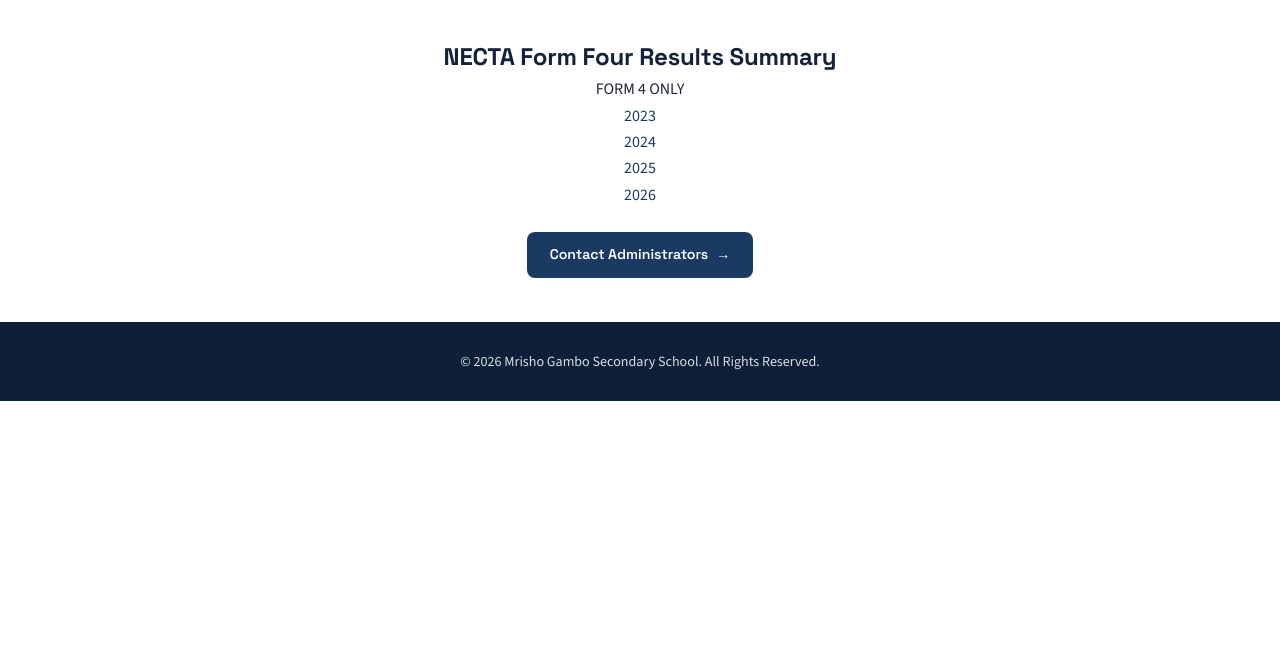
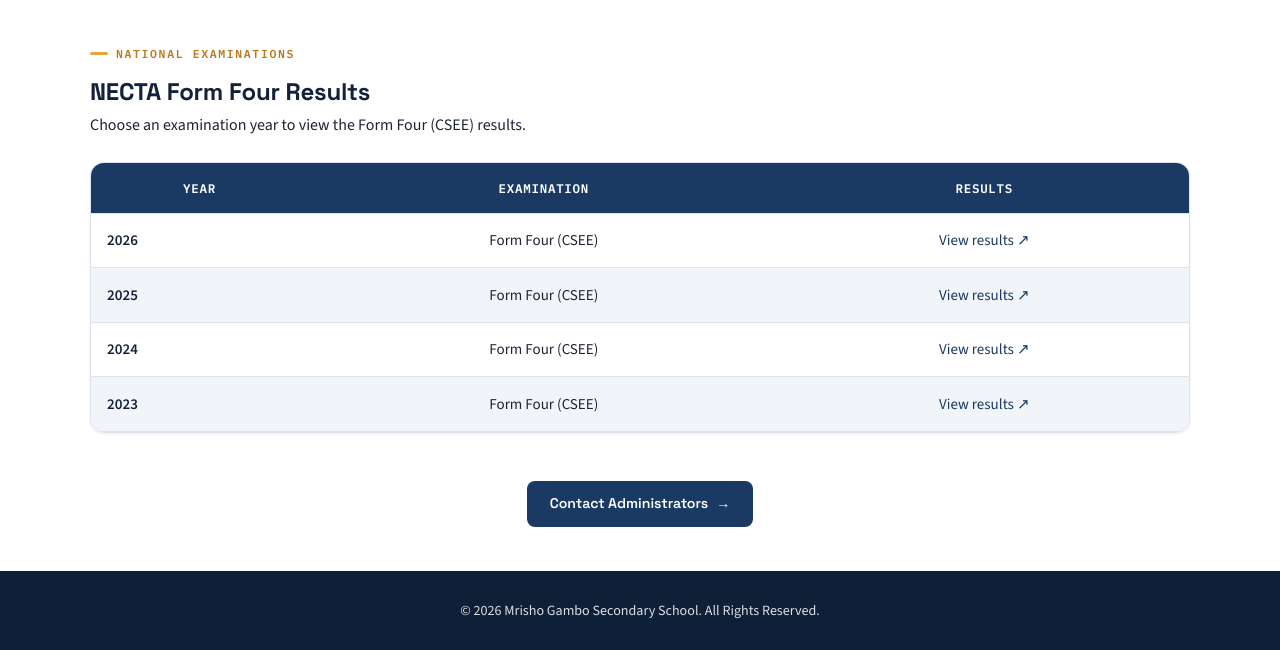
Before and after one commit to mrishogambo/mrishogambo.github.io, a plain HTML site: page results.html in a window 1280 px wide. Shown: the part 452-1102 px from the top of the page. Before the commit the page ends 853 px from the top, so only its background shows below. Drawn offline with nearby package versions, Linux system fonts and the light colour scheme.

Commit message:
Improve results year links presentation with a styled table

```diff
--- /dev/null
+++ b/results.css
@@ -0,0 +1,67 @@
+/* Results page */
+.results-section {
+  max-width: 880px;
+  margin: 0 auto 2.5rem;
+  padding: clamp(1.25rem, 3vw, 2rem);
+  background: linear-gradient(145deg, var(--paper), var(--panel));
+  border: 1px solid var(--line);
+  border-top: 4px solid var(--gold);
+  border-radius: var(--radius-lg);
+  box-shadow: var(--shadow);
+}
+
+.results-heading { text-align: center; margin-bottom: 1.5rem; }
+.results-heading .eyebrow { margin-bottom: 0.4rem; }
+.results-heading h2 { font-size: clamp(1.3rem, 1.1rem + 0.8vw, 1.7rem); margin-bottom: 0.35rem; }
+.results-heading p { color: var(--text-muted); }
+
+.results-table-wrap {
+  margin: 0;
+  border-radius: var(--radius);
+  box-shadow: var(--shadow-sm);
+}
+
+.results-table { min-width: 0; }
+.results-table th { padding: 0.95rem 1.1rem; }
+.results-table td { padding: 1rem 1.1rem; }
+.results-table td:first-child {
+  width: 20%;
+  text-align: center;
+  color: var(--indigo);
+  font-family: var(--font-mono);
+  font-size: 1.05rem;
+  font-weight: 700;
+}
+.results-table td:nth-child(2) { color: var(--text-muted); }
+.results-table tbody tr:last-child td { border-bottom: 0; }
+
+.results-link {
+  display: inline-flex;
+  align-items: center;
+  justify-content: center;
+  gap: 0.45rem;
+  min-height: 40px;
+  padding: 0.45rem 0.9rem;
+  border: 1px solid rgba(27, 58, 99, 0.2);
+  border-radius: 999px;
+  background: var(--paper);
+  color: var(--indigo);
+  font-family: var(--font-display);
+  font-size: 0.86rem;
+  font-weight: 700;
+  transition: background var(--speed) var(--ease), color var(--speed) var(--ease), transform var(--speed) var(--ease), box-shadow var(--speed) var(--ease);
+}
+
+.results-link:hover {
+  transform: translateY(-2px);
+  background: var(--indigo);
+  color: var(--paper);
+  box-shadow: var(--shadow-sm);
+}
+
+@media (max-width: 600px) {
+  .results-section { padding: 1.1rem 0.85rem; border-radius: var(--radius); }
+  .results-table th, .results-table td { padding: 0.75rem 0.5rem; font-size: 0.82rem; }
+  .results-table td:first-child { font-size: 0.9rem; }
+  .results-link { min-height: 40px; padding: 0.4rem 0.6rem; font-size: 0.76rem; }
+}
--- a/results.html
+++ b/results.html
@@ -16,7 +16,7 @@
     </div>
   </header>
 
-    <nav class="main-nav">
+  <nav class="main-nav">
     <div class="nav-inner">
       <span class="nav-brand">Menu</span>
       <button class="nav-toggle" aria-label="Toggle navigation menu" aria-expanded="false">
@@ -39,14 +39,48 @@
     <h1 class="page-title">Examination Results</h1>
     <p class="page-subtitle">View national and internal examination performance of our students.</p>
 
-    <section>
-    <center>  <h2>NECTA Form Four Results Summary</h2>
-      <p>FORM 4 ONLY</p>
-      <a href="https://onlinesys.necta.go.tz/results/2023/csee/results/s5930.htm">2023</a><br>
-            <a href="https://onlinesys.necta.go.tz/results/2024/csee/results/s5930.htm">2024</a><br>
-            <a href="https://onlinesys.necta.go.tz/results/2025/csee/results/s5930.htm">2025</a><br>
-            <a href="https://onlinesys.necta.go.tz/results/2026/csee/results/s5930.htm">2026</a>
-    </center>
+    <section class="results-section" aria-labelledby="results-heading">
+      <div class="results-heading">
+        <span class="eyebrow">National examinations</span>
+        <h2 id="results-heading">NECTA Form Four Results</h2>
+        <p>Choose an examination year to view the Form Four (CSEE) results.</p>
+      </div>
+
+      <div class="table-wrap results-table-wrap">
+        <table class="results-table">
+          <thead>
+            <tr>
+              <th scope="col">Year</th>
+              <th scope="col">Examination</th>
+              <th scope="col">Results</th>
+            </tr>
+          </thead>
+          <tbody>
+            <tr>
+              <td>2026</td>
+              <td>Form Four (CSEE)</td>
+              <td><a class="results-link" href="https://onlinesys.necta.go.tz/results/2026/csee/results/s5930.htm" target="_blank" rel="noopener noreferrer">View results <span aria-hidden="true">↗</span></a></td>
+            </tr>
+            <tr>
+              <td>2025</td>
+              <td>Form Four (CSEE)</td>
+              <td><a class="results-link" href="https://onlinesys.necta.go.tz/results/2025/csee/results/s5930.htm" target="_blank" rel="noopener noreferrer">View results <span aria-hidden="true">↗</span></a></td>
+            </tr>
+            <tr>
+              <td>2024</td>
+              <td>Form Four (CSEE)</td>
+              <td><a class="results-link" href="https://onlinesys.necta.go.tz/results/2024/csee/results/s5930.htm" target="_blank" rel="noopener noreferrer">View results <span aria-hidden="true">↗</span></a></td>
+            </tr>
+            <tr>
+              <td>2023</td>
+              <td>Form Four (CSEE)</td>
+              <td><a class="results-link" href="https://onlinesys.necta.go.tz/results/2023/csee/results/s5930.htm" target="_blank" rel="noopener noreferrer">View results <span aria-hidden="true">↗</span></a></td>
+            </tr>
+          </tbody>
+        </table>
+      </div>
+    </section>
+
     <section class="text-center mt-2">
       <a href="contact.html" class="btn">Contact Administrators</a>
     </section>
```
